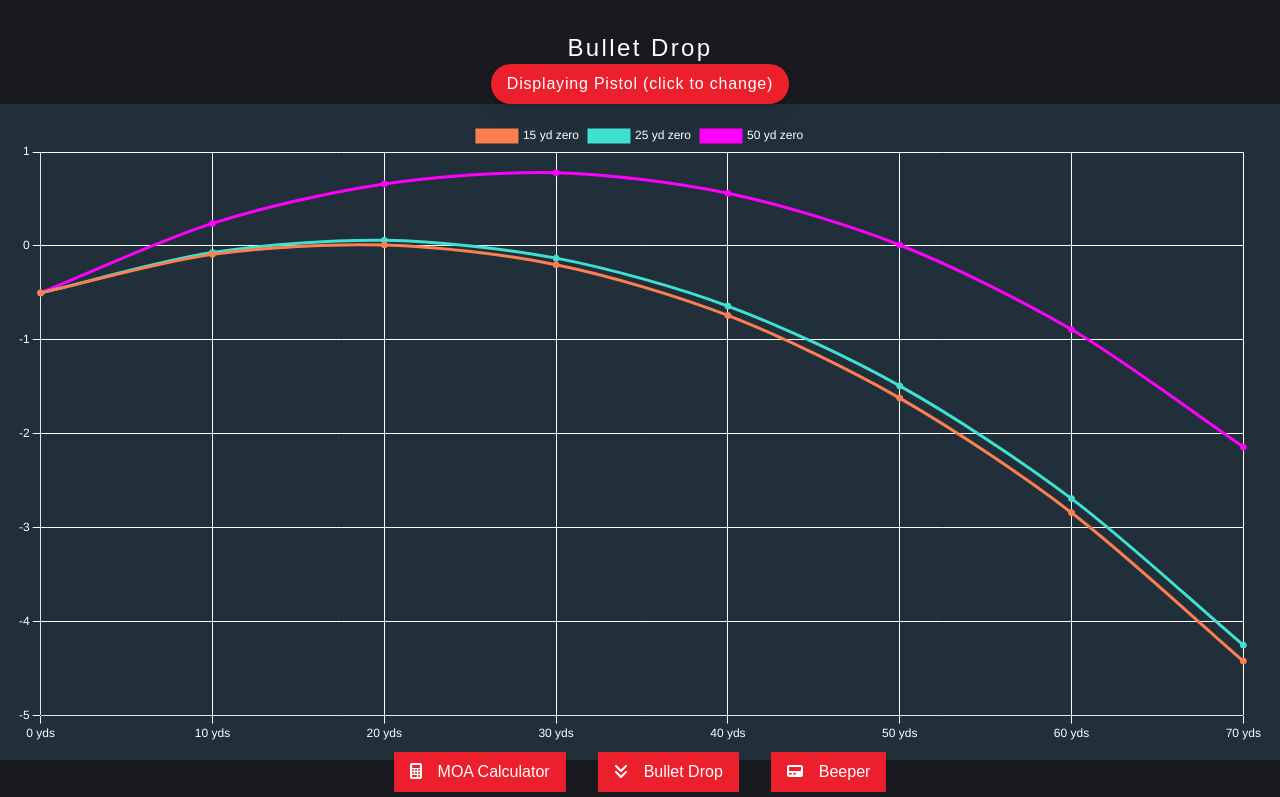
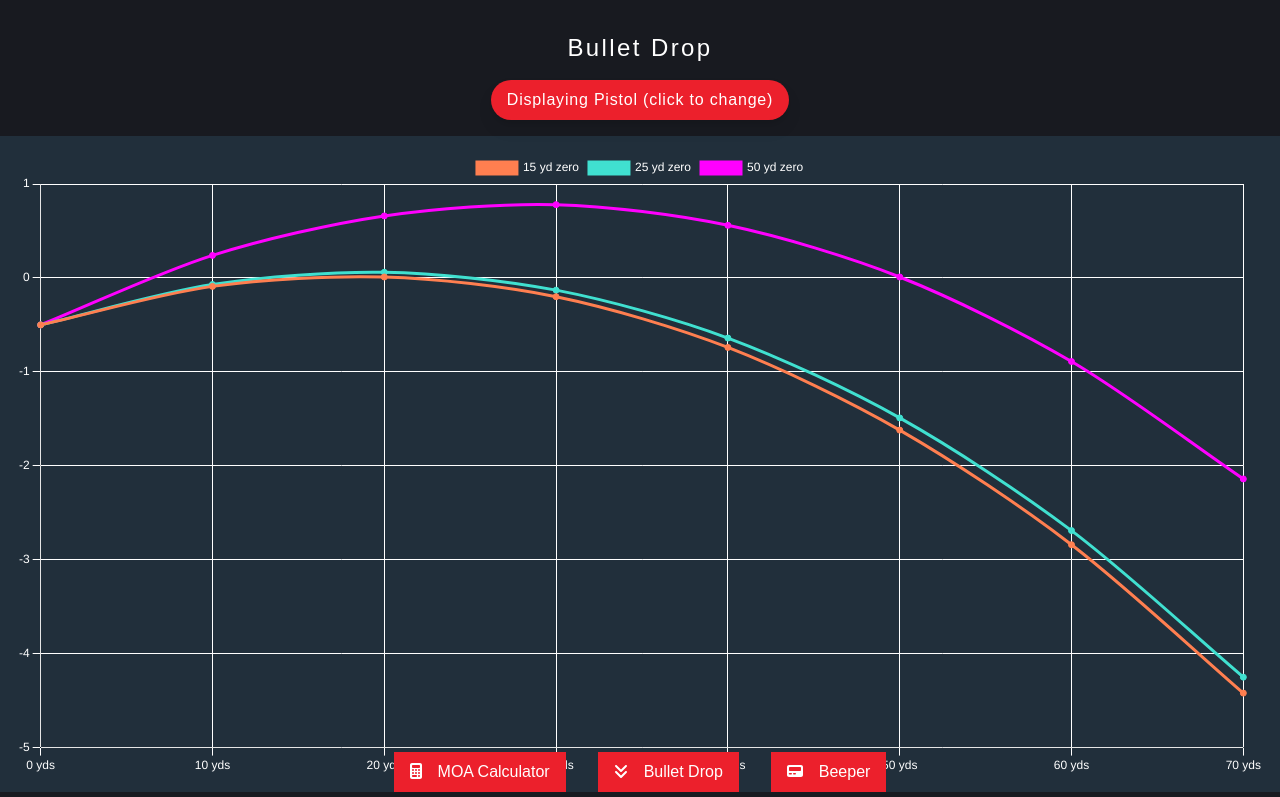
Before and after one commit to jonathonklem/range_companion, a React (Create React App) app: page /bullet_drop in a window 1280 px wide. Shown: the top 797 px of the page. Built offline with nearby package versions, Linux system fonts and the light colour scheme.

Commit message:
Style changes

```diff
--- a/src/output.css
+++ b/src/output.css
@@ -578,6 +578,10 @@ video {
   bottom: 0.5rem;
 }
 
+.m-4 {
+  margin: 1rem;
+}
+
 .mx-4 {
   margin-left: 1rem;
   margin-right: 1rem;
@@ -685,6 +689,11 @@ video {
   padding-bottom: 0.5rem;
 }
 
+.px-2 {
+  padding-left: 0.5rem;
+  padding-right: 0.5rem;
+}
+
 .pb-4 {
   padding-bottom: 1rem;
 }
```
